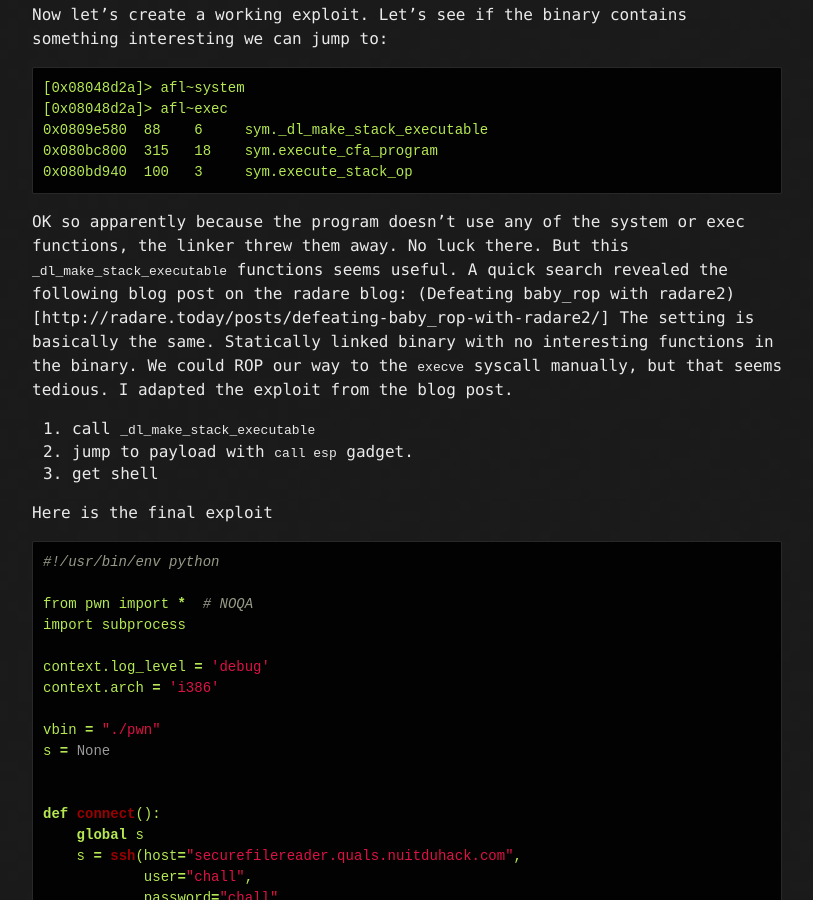
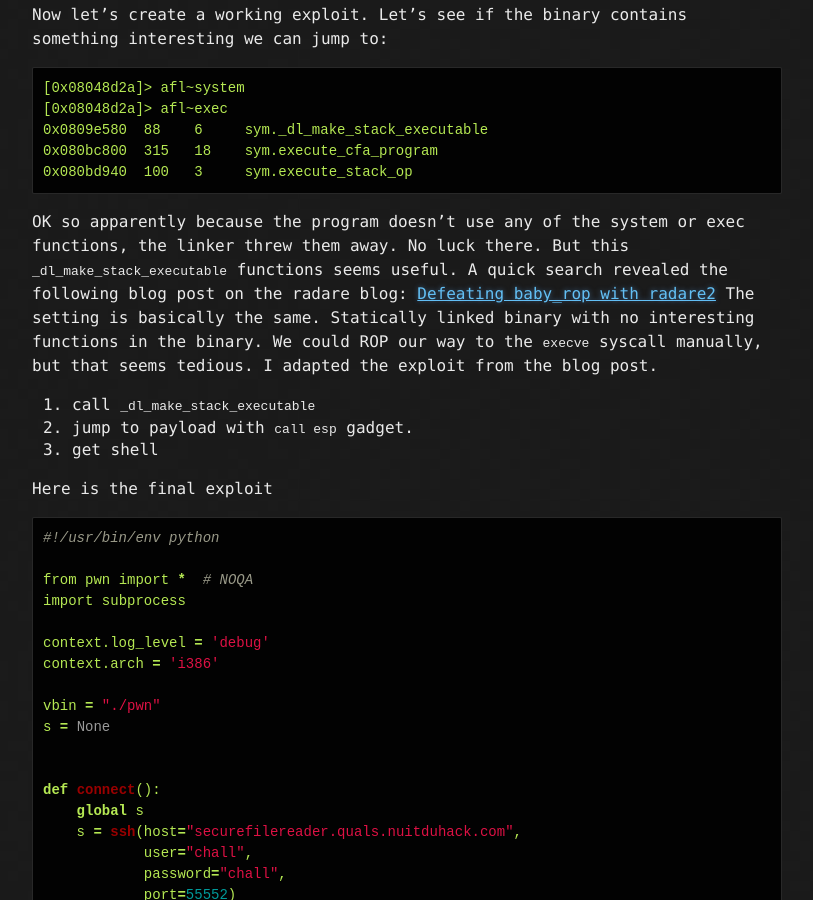
Before and after one commit to mtps3/Mtps3.github.io, a Jekyll site: the page built from _posts/2016-04-04-ndhquals2016-secure-file-reader.md, in a window 1280 px wide and 900 px high, scrolled down 2692 px. Shown: the whole window, without its empty margins (233-1046 px from the left). Built offline with Jekyll 4.4.1, drawn with Linux system fonts in a browser that asks for light colours.

Commit message:
fixed links and formatting

```diff
--- a/_posts/2016-04-04-ndhquals2016-secure-file-reader.md
+++ b/_posts/2016-04-04-ndhquals2016-secure-file-reader.md
@@ -138,7 +138,7 @@ OK so apparently because the program doesn't use any of the system or exec
 functions, the linker threw them away. No luck there. But this
 `_dl_make_stack_executable` functions seems useful. A quick search revealed the
 following blog post on the radare blog:
-(Defeating baby_rop with radare2)[http://radare.today/posts/defeating-baby_rop-with-radare2/]
+[Defeating baby_rop with radare2](http://radare.today/posts/defeating-baby_rop-with-radare2/)
 The setting is basically the same. Statically linked binary with no interesting
 functions in the binary. We could ROP our way to the `execve` syscall manually,
 but that seems tedious. I adapted the exploit from the blog post.
```
Also changed, not shown: _posts/2016-04-04-ndhquals2016-matriochka.md (+3 -1 lines).
